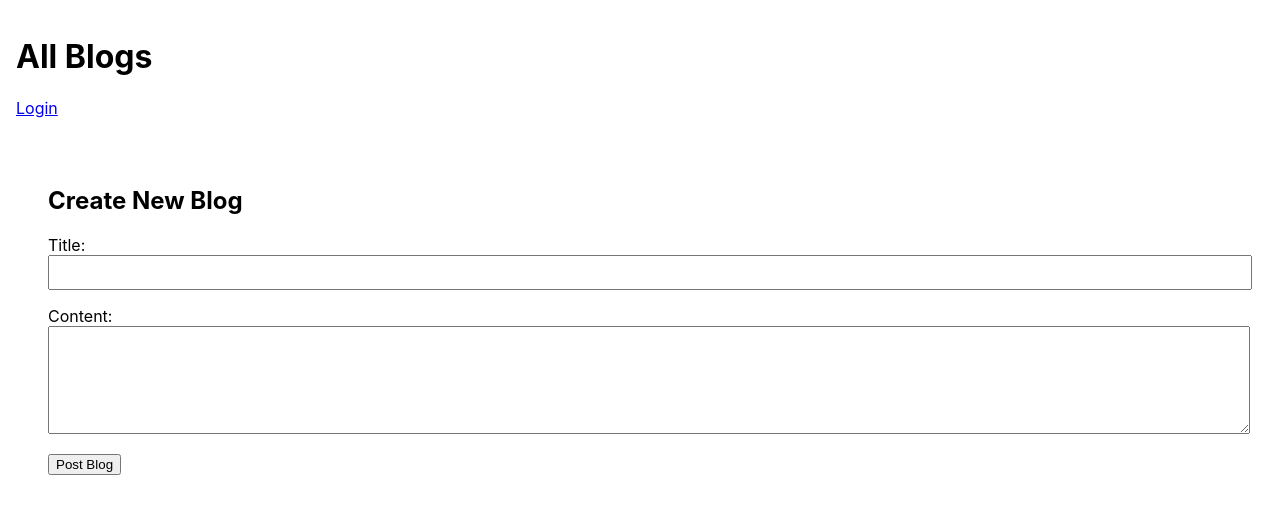
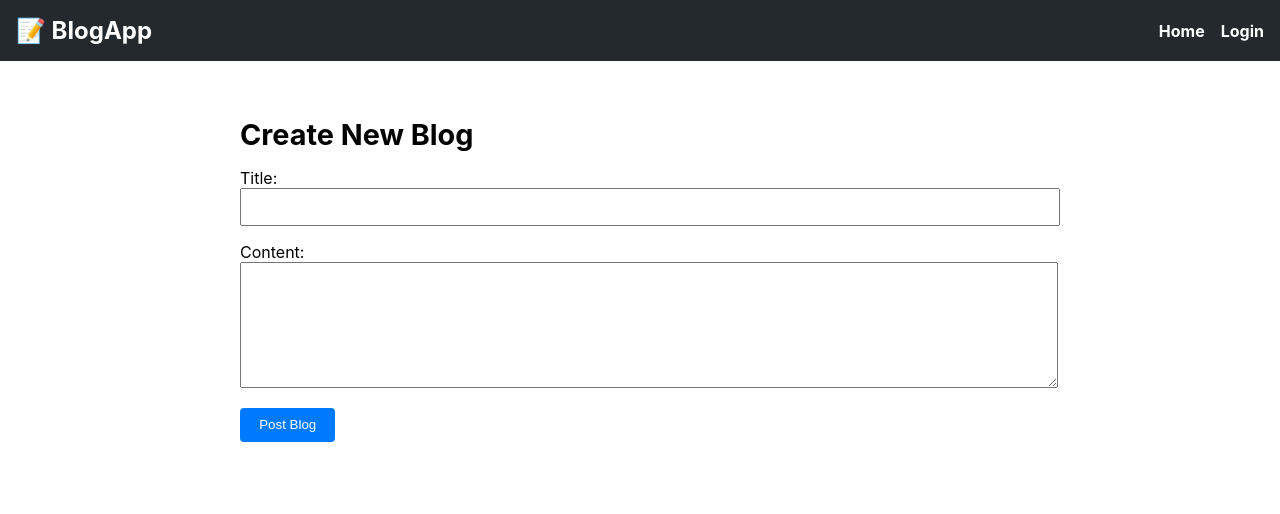
Before and after one commit to meeraj097/Blog-Application, a React (Create React App) app in the folder frontend/: page /create in a window 1280 px wide. Shown: the top 514 px of the page. Built offline with nearby package versions, Linux system fonts and the light colour scheme.

Commit message:
Update AdminPage and related components, add Navbar, fix blog fetch error

```diff
--- a/frontend/src/App.js
+++ b/frontend/src/App.js
@@ -1,36 +1,23 @@
-// src/App.js
 import React from 'react';
-import { BrowserRouter as Router, Routes, Route, Link } from 'react-router-dom';
+import { BrowserRouter as Router, Routes, Route } from 'react-router-dom';
 import BlogList from './components/BlogList';
 import BlogDetail from './components/BlogDetail';
 import BlogForm from './components/BlogForm';
 import Login from './components/Login';
-import AdminPage from './components/AdminPage'; // ✅ import this
+import AdminPage from './components/AdminPage';
+import Navbar from './components/Navbar'; // ✅ Import Navbar
 
 function App() {
-  const isAuthenticated = !!localStorage.getItem('access');
-
   return (
     <Router>
+      <Navbar /> {/* ✅ Global NavBar */}
       <div style={{ padding: '1rem' }}>
-        <h1>All Blogs</h1>
-
-        <div style={{ marginBottom: "1rem" }}>
-          {isAuthenticated ? (
-            <>
-              <Link to="/admin">Admin</Link>
-            </>
-          ) : (
-            <Link to="/login">Login</Link>
-          )}
-        </div>
-
         <Routes>
           <Route path="/" element={<BlogList />} />
           <Route path="/blogs/:id" element={<BlogDetail />} />
           <Route path="/create" element={<BlogForm />} />
           <Route path="/login" element={<Login />} />
-          <Route path="/admin" element={<AdminPage />} /> {/* ✅ new route */}
+          <Route path="/admin" element={<AdminPage />} />
           <Route path="/edit/:id" element={<BlogForm />} />
         </Routes>
       </div>
--- a/frontend/src/components/BlogDetail.js
+++ b/frontend/src/components/BlogDetail.js
@@ -1,21 +1,32 @@
+// src/components/BlogDetail.js
 import React, { useEffect, useState } from 'react';
-import { useParams, useNavigate } from 'react-router-dom';
+import { useParams, useNavigate, Link } from 'react-router-dom';
 
 const BlogDetail = () => {
   const { id } = useParams();
   const navigate = useNavigate();
   const [blog, setBlog] = useState(null);
   const [currentUser, setCurrentUser] = useState('');
-
+  const [loading, setLoading] = useState(true);
+  const [error, setError] = useState(null);
   const BASE_URL = "https://blog-application-gzkv.onrender.com";
 
   useEffect(() => {
-    // Fetch blog details
-    fetch(`${BASE_URL}/api/blogs/${id}/`)
-      .then((res) => res.json())
-      .then((data) => setBlog(data));
+    const fetchBlog = async () => {
+      try {
+        const res = await fetch(`${BASE_URL}/api/blogs/${id}/`);
+        if (!res.ok) throw new Error("Failed to fetch blog");
+        const data = await res.json();
+        setBlog(data);
+      } catch (err) {
+        setError("Could not load blog post.");
+      } finally {
+        setLoading(false);
+      }
+    };
 
-    // Decode JWT to get username
+    fetchBlog();
+
     const token = localStorage.getItem('access');
     if (token) {
       try {
@@ -28,23 +39,19 @@ const BlogDetail = () => {
   }, [id]);
 
   const handleDelete = async () => {
-    const confirmDelete = window.confirm("Are you sure you want to delete this blog?");
-    if (!confirmDelete) return;
+    if (!window.confirm("Are you sure you want to delete this blog?")) return;
 
-    const token = localStorage.getItem('access');
     try {
       const res = await fetch(`${BASE_URL}/api/blogs/${id}/`, {
         method: 'DELETE',
         headers: {
-          'Authorization': `Bearer ${token}`,
+          'Authorization': `Bearer ${localStorage.getItem('access')}`,
         },
       });
 
       if (res.status === 204) {
         alert("Blog deleted successfully.");
         navigate('/');
-      } else if (res.status === 403) {
-        alert("You are not allowed to delete this blog.");
       } else {
         alert("Failed to delete blog.");
       }
@@ -53,18 +60,36 @@ const BlogDetail = () => {
     }
   };
 
-  if (!blog) return <p>Loading...</p>;
+  if (loading) return <p>Loading blog...</p>;
+  if (error) return <p style={{ color: 'red' }}>{error}</p>;
 
   return (
-    <div style={{ padding: "1rem" }}>
+    <div style={{ padding: "1rem", maxWidth: "800px", margin: "auto" }}>
       <h2>{blog.title}</h2>
-      <p>{blog.content}</p>
+      <p style={{ fontStyle: 'italic', color: 'gray' }}>
+        By {blog.author_username || 'Unknown'} on {new Date(blog.created_at).toLocaleString()}
+      </p>
+      <p style={{ marginTop: "1rem" }}>{blog.content}</p>
 
       {blog.author_username === currentUser && (
-        <button onClick={handleDelete} style={{ marginTop: "1rem", color: 'red' }}>
+        <button
+          onClick={handleDelete}
+          style={{
+            marginTop: "1rem",
+            padding: "0.4rem 1rem",
+            backgroundColor: "red",
+            color: "white",
+            border: "none",
+            borderRadius: "4px"
+          }}
+        >
           Delete Blog
         </button>
       )}
+
+      <div style={{ marginTop: "2rem" }}>
+        <Link to="/" style={{ color: "#007bff" }}>← Back to Blogs</Link>
+      </div>
     </div>
   );
 };
--- a/frontend/src/components/BlogForm.js
+++ b/frontend/src/components/BlogForm.js
@@ -4,14 +4,12 @@ import { useNavigate, useParams } from 'react-router-dom';
 
 const BlogForm = () => {
   const navigate = useNavigate();
-  const { id } = useParams(); // Get blog ID from URL if editing
-  const isEdit = Boolean(id); // Check if it's edit mode
+  const { id } = useParams();
+  const isEdit = Boolean(id);
   const [formData, setFormData] = useState({ title: '', content: '' });
   const [loading, setLoading] = useState(false);
-
   const accessToken = localStorage.getItem("access");
 
-  // Fetch existing blog data for edit
   useEffect(() => {
     if (isEdit) {
       fetch(`https://blog-application-gzkv.onrender.com/api/blogs/${id}/`, {
@@ -20,16 +18,13 @@ const BlogForm = () => {
         },
       })
         .then(res => res.json())
-      .then(data => {
-        setFormData({ title: data.title, content: data.content });
-      })
+        .then(data => setFormData({ title: data.title, content: data.content }))
         .catch(err => {
           console.error("Error fetching blog data", err);
           alert("Failed to load blog data.");
         });
     }
   }, [id, isEdit, accessToken]);
-
 
   const handleChange = (e) => {
     setFormData({ ...formData, [e.target.name]: e.target.value });
@@ -66,7 +61,6 @@ const BlogForm = () => {
         navigate('/admin');
       } else {
         const data = await res.json();
-        console.error("Error response:", data);
         alert(`Error: ${res.status} - ${data.detail || "Unknown error"}`);
       }
     } catch (err) {
@@ -78,8 +72,10 @@ const BlogForm = () => {
   };
 
   return (
-    <form onSubmit={handleSubmit} style={{ padding: '2rem' }}>
-      <h2>{isEdit ? "Edit Blog" : "Create New Blog"}</h2>
+    <form onSubmit={handleSubmit} style={{ padding: '1rem', maxWidth: "800px", margin: "auto" }}>
+      <h2 style={{ fontSize: "1.8rem", marginBottom: "1rem" }}>
+        {isEdit ? "Edit Blog" : "Create New Blog"}
+      </h2>
       <div>
         <label>Title:</label><br />
         <input
@@ -88,7 +84,7 @@ const BlogForm = () => {
           value={formData.title}
           onChange={handleChange}
           required
-          style={{ width: "100%", padding: "0.5rem" }}
+          style={{ width: "100%", padding: "0.5rem", fontSize: "1rem" }}
         />
       </div>
       <div style={{ marginTop: '1rem' }}>
@@ -99,10 +95,21 @@ const BlogForm = () => {
           onChange={handleChange}
           required
           rows={6}
-          style={{ width: "100%", padding: "0.5rem" }}
+          style={{ width: "100%", padding: "0.5rem", fontSize: "1rem" }}
         />
       </div>
-      <button type="submit" style={{ marginTop: "1rem" }} disabled={loading}>
+      <button
+        type="submit"
+        style={{
+          marginTop: "1rem",
+          padding: "0.6rem 1.2rem",
+          backgroundColor: "#007bff",
+          color: "#fff",
+          border: "none",
+          borderRadius: "4px"
+        }}
+        disabled={loading}
+      >
         {loading ? (isEdit ? "Updating..." : "Posting...") : (isEdit ? "Update Blog" : "Post Blog")}
       </button>
     </form>
--- a/frontend/src/components/BlogList.js
+++ b/frontend/src/components/BlogList.js
@@ -1,48 +1,32 @@
-// src/components/BlogList.js
 import React, { useEffect, useState } from 'react';
 import { Link } from 'react-router-dom';
 
 const BlogList = () => {
   const [blogs, setBlogs] = useState([]);
-  const [loading, setLoading] = useState(true);
 
   useEffect(() => {
-    fetch("https://blog-application-gzkv.onrender.com/api/blogs/")
+    fetch('https://blog-application-gzkv.onrender.com/api/blogs/')
       .then((res) => res.json())
       .then((data) => {
-        if (Array.isArray(data.results)) {
-          setBlogs(data.results); // paginated
-        } else if (Array.isArray(data)) {
-          setBlogs(data); // non-paginated fallback
+        if (Array.isArray(data)) {
+          setBlogs(data);
         } else {
-          setBlogs([]);
+          console.error("Expected array but got:", data);
         }
-        setLoading(false);
       })
-      .catch((err) => {
-        console.error("Failed to fetch blogs:", err);
-        setBlogs([]);
-        setLoading(false);
-      });
+      .catch((error) => console.error('Error fetching blogs:', error));
   }, []);
 
   return (
-    <div style={{ padding: '1rem' }}>
-      <h2>Public Blogs</h2>
-      {loading ? (
-        <p>Loading...</p>
-      ) : blogs.length > 0 ? (
-        blogs.map((blog) => (
-          <div key={blog.id} style={{ marginBottom: "1rem" }}>
-            <h3>
-              <Link to={`/blogs/${blog.id}`}>{blog.title}</Link>
-            </h3>
-            <p>{blog.content.slice(0, 100)}...</p>
-          </div>
-        ))
-      ) : (
-        <p>No blogs available.</p>
-      )}
+    <div>
+      <h1>All Blogs</h1>
+      {blogs.map((blog) => (
+        <div key={blog.id} style={{ marginBottom: '20px' }}>
+          <h2>{blog.title}</h2>
+          <p>{blog.content}</p>
+          <Link to={`/blogs/${blog.id}`}>Read More</Link>
+        </div>
+      ))}
     </div>
   );
 };
--- /dev/null
+++ b/frontend/src/components/Navbar.js
@@ -0,0 +1,67 @@
+import React from 'react';
+import { Link, useNavigate } from 'react-router-dom';
+
+const Navbar = () => {
+  const navigate = useNavigate();
+  const accessToken = localStorage.getItem('access');
+
+  const handleLogout = () => {
+    localStorage.removeItem('access');
+    localStorage.removeItem('refresh');
+    navigate('/login');
+  };
+
+  return (
+    <nav style={styles.nav}>
+      <h2 style={styles.logo}>📝 BlogApp</h2>
+      <div style={styles.links}>
+        <Link to="/" style={styles.link}>Home</Link>
+        {accessToken && (
+          <>
+            <Link to="/admin" style={styles.link}>Admin</Link>
+            <Link to="/create" style={styles.link}>+ Create</Link>
+            <button onClick={handleLogout} style={styles.button}>Logout</button>
+          </>
+        )}
+        {!accessToken && <Link to="/login" style={styles.link}>Login</Link>}
+      </div>
+    </nav>
+  );
+};
+
+const styles = {
+  nav: {
+    display: "flex",
+    justifyContent: "space-between",
+    alignItems: "center",
+    padding: "1rem",
+    backgroundColor: "#24292e",
+    color: "white",
+    flexWrap: "wrap",
+  },
+  logo: {
+    margin: 0,
+    fontSize: "1.5rem",
+  },
+  links: {
+    display: "flex",
+    gap: "1rem",
+    alignItems: "center",
+    flexWrap: "wrap",
+  },
+  link: {
+    color: "white",
+    textDecoration: "none",
+    fontWeight: "bold",
+  },
+  button: {
+    backgroundColor: "transparent",
+    color: "white",
+    border: "1px solid white",
+    padding: "0.3rem 0.8rem",
+    borderRadius: "4px",
+    cursor: "pointer",
+  }
+};
+
+export default Navbar;
```
Also changed, not shown: frontend/src/components/AdminPage.js (+12 -12 lines), 2 other files (tests, documents, lock files or other folders). Lines whose indentation alone changed are shown as unchanged.
